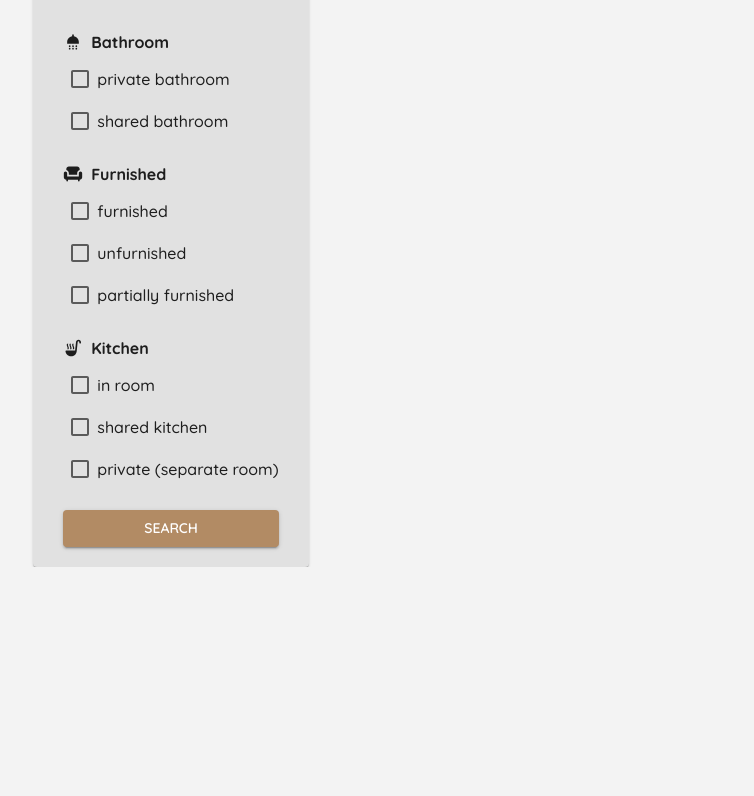
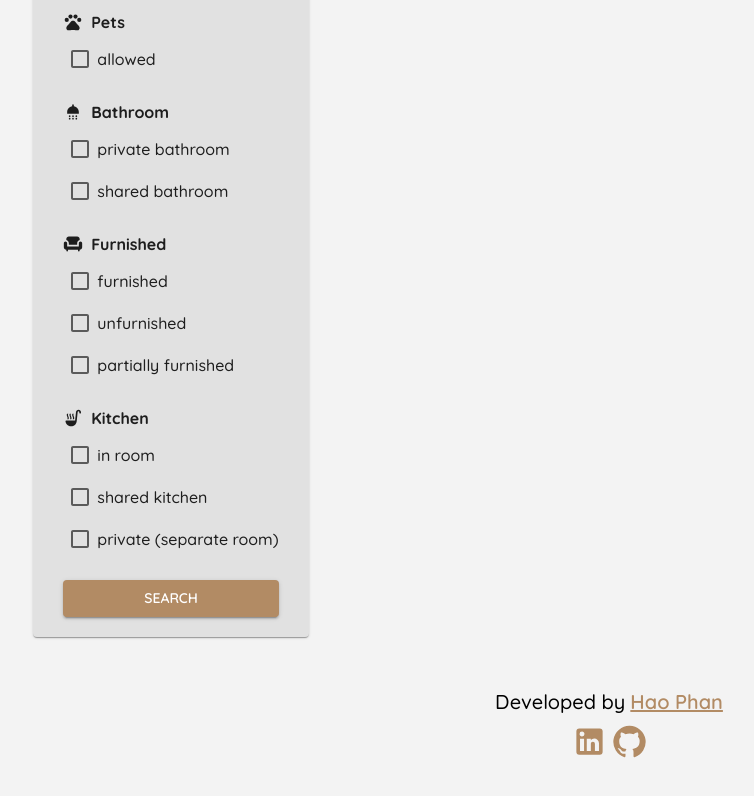
Before and after one commit to hao-phan-ocl/easyhome, a Next.js app in the folder client/: page / in a window 1280 px wide. Shown: the part 626-1422 px from the top of the page, without its empty margins (31-785 px from the left). Before the commit the page ends 1193 px from the top, so only its background shows below. Built offline with nearby package versions, Linux system fonts and the light colour scheme; no server answers.

Commit message:
add footer

```diff
--- /dev/null
+++ b/client/components/Footer.tsx
@@ -0,0 +1,43 @@
+import { Link, Stack, Tooltip, Typography } from '@mui/material'
+import { GitHub, LinkedIn } from '@mui/icons-material'
+
+export default function Footer() {
+  return (
+    <Stack alignItems="center" gap="7px" p="50px 0" mt="auto">
+      <Stack flexDirection="row" alignItems="center" gap="5px">
+        <Typography fontSize="20px">Developed by</Typography>
+        <Link
+          href="https://haophan.netlify.app/"
+          target="_blank"
+          sx={{
+            ':hover': { textDecoration: 'none' },
+            textDecoration: 'underline',
+          }}
+        >
+          <Tooltip title="Porfolio" arrow>
+            <Typography color="primary" fontSize="20px" fontWeight={600}>
+              Hao Phan
+            </Typography>
+          </Tooltip>
+        </Link>
+      </Stack>
+      <Stack flexDirection="row" gap="5px">
+        <Link
+          href="https://www.linkedin.com/in/hao-phan-06b628110/"
+          target="_blank"
+        >
+          <Tooltip title="Linkedin" arrow>
+            <LinkedIn
+              sx={{ fontSize: '35px', ':hover': { color: '#ff00b7' } }}
+            />
+          </Tooltip>
+        </Link>
+        <Link href="https://github.com/nguyenhaophan/easyhome" target="_blank">
+          <Tooltip title="Github" arrow>
+            <GitHub sx={{ fontSize: '35px', ':hover': { color: '#ff00b7' } }} />
+          </Tooltip>
+        </Link>
+      </Stack>
+    </Stack>
+  )
+}
--- a/client/components/Layout.tsx
+++ b/client/components/Layout.tsx
@@ -11,6 +11,8 @@ import {
 import NavBar from './Nav/NavBar'
 import SnackBarSuccess from './SnackBar/SnackBarSuccess'
 import SnackBarError from './SnackBar/SnackBarError'
+import Footer from './Footer'
+import { Stack } from '@mui/material'
 
 type Props = {
   children?: ReactNode
@@ -35,8 +37,11 @@ export default function Layout({ children }: Props) {
 
   return (
     <Container maxWidth="lg">
-      <NavBar />
-      <main>{children}</main>
+      <Stack minHeight="100vh">
+        <NavBar />
+        <main style={{ marginTop: '70px' }}>{children}</main>
+        <Footer />
+      </Stack>
       {snackBarMsg && <SnackBarSuccess text={snackBarMsg} />}
       {snackBarMsg && <SnackBarError text={snackBarMsg} />}
     </Container>
--- a/client/components/RoomLayout/RoomCard.tsx
+++ b/client/components/RoomLayout/RoomCard.tsx
@@ -41,7 +41,6 @@ function MyRow({ title, text }: MyRowProps) {
 
 export default function RoomCard({ room }: RoomProps) {
   const router = useRouter()
-  console.log(router.pathname)
   const date = new Date(room.availableFrom)
   const dateArray = date.toDateString().split(' ')
   const [flip, setFlip] = useState(false)
--- a/client/components/RoomLayout/RoomCardLarge.tsx
+++ b/client/components/RoomLayout/RoomCardLarge.tsx
@@ -4,7 +4,6 @@ import { useState } from 'react'
 
 import { Room } from '../../types/types'
 import RoomCard from './RoomCard'
-import DeleteRoomBtn from '../Button/DeleteRoomBtn'
 import FlipBtn from '../Button/FlipBtn'
 
 type RoomProps = {
@@ -49,7 +48,6 @@ export default function RoomCardLarge({ room }: RoomProps) {
         {/* Card container */}
         <Stack position="relative" width="75%" minHeight="350px">
           <Stack position="absolute" right="0" zIndex="10" direction="row">
-            <DeleteRoomBtn roomId={room._id} />
             <FlipBtn handleFlip={() => setFlip(!flip)} />
           </Stack>
           {/* The card */}
```
Also changed, not shown: client/components/form/CreateRoom/CreateRoomForm.tsx (+14 -1 lines).
